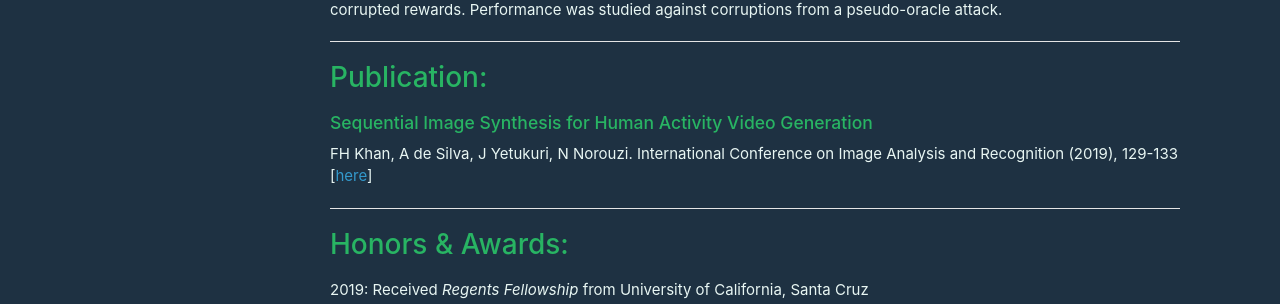
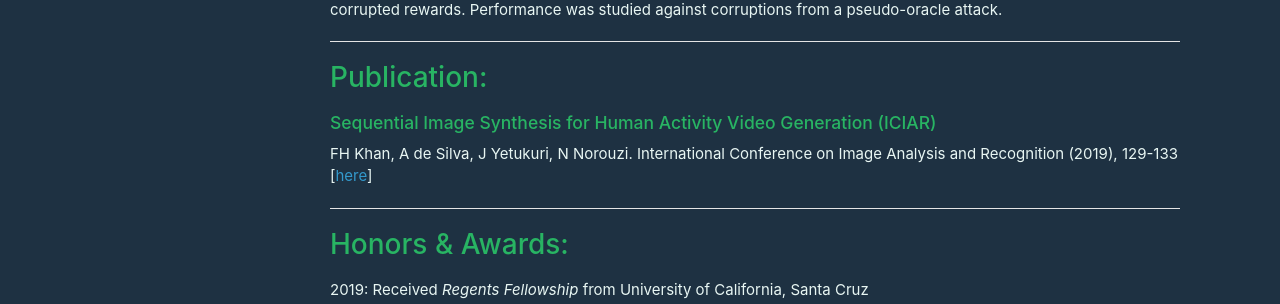
Before and after one commit to jayanthyetukuri/jayanthyetukuri.github.io, a Jekyll site: the page built from about.md, in a window 1280 px wide. Shown: the part 1681-1985 px from the top of the page. Built offline with Jekyll 4.4.1, drawn with Linux system fonts in a browser that asks for light colours; our own code applies the rules of GitHub Pages for plain Markdown files; the repository's description, which GitHub fills in, is left out.

Commit message:
Update about.md

```diff
--- a/about.md
+++ b/about.md
@@ -74,7 +74,7 @@ rewards. Performance was studied against corruptions from a pseudo-oracle attack
 ---
 
 # Publication:
-### Sequential Image Synthesis for Human Activity Video Generation
+### Sequential Image Synthesis for Human Activity Video Generation (ICIAR)
 FH Khan, A de Silva, J Yetukuri, N Norouzi. International Conference on Image Analysis and Recognition (2019), 129-133\
 [[here](https://link.springer.com/chapter/10.1007/978-3-030-27272-2_11)]
 
```
